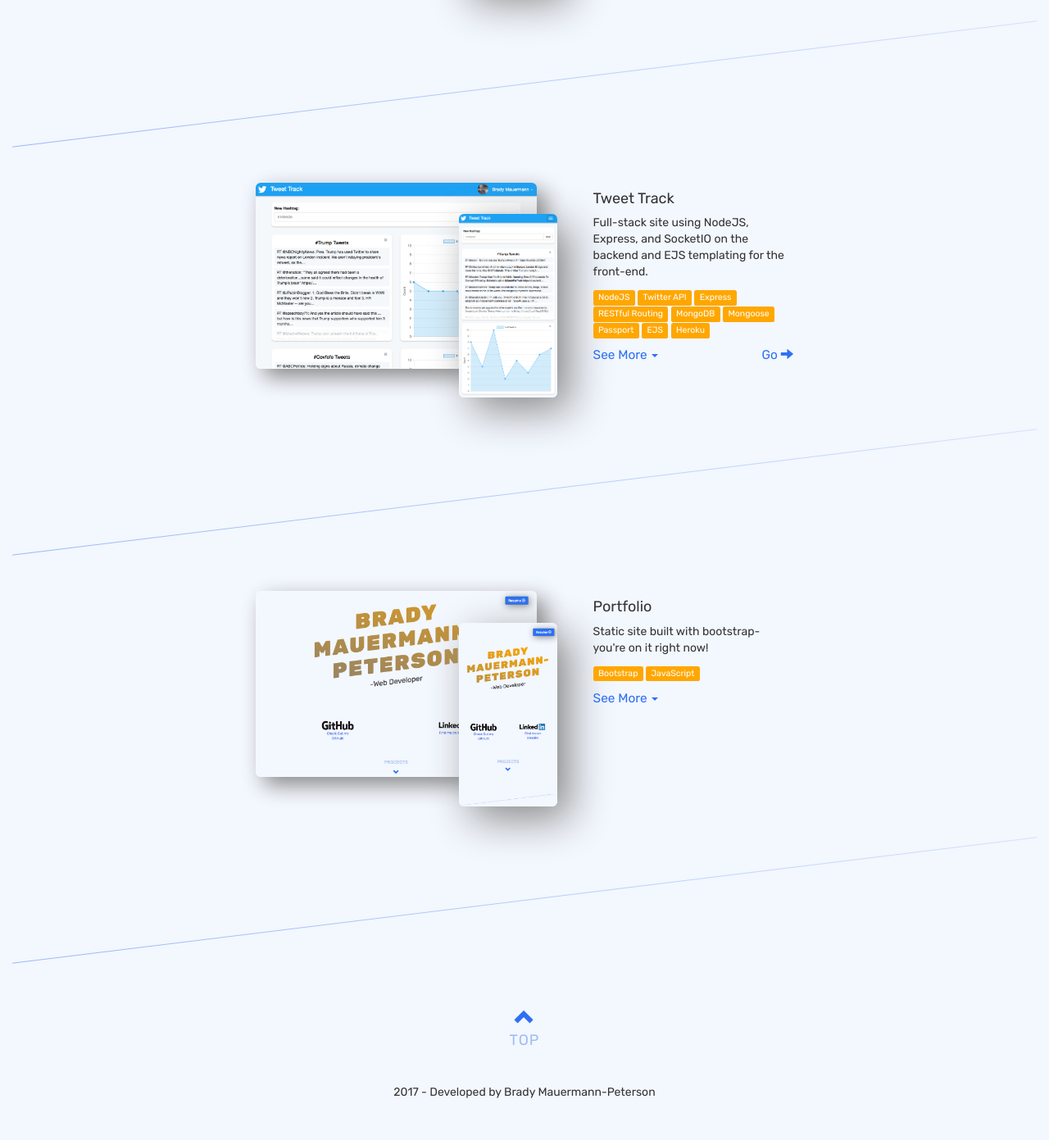
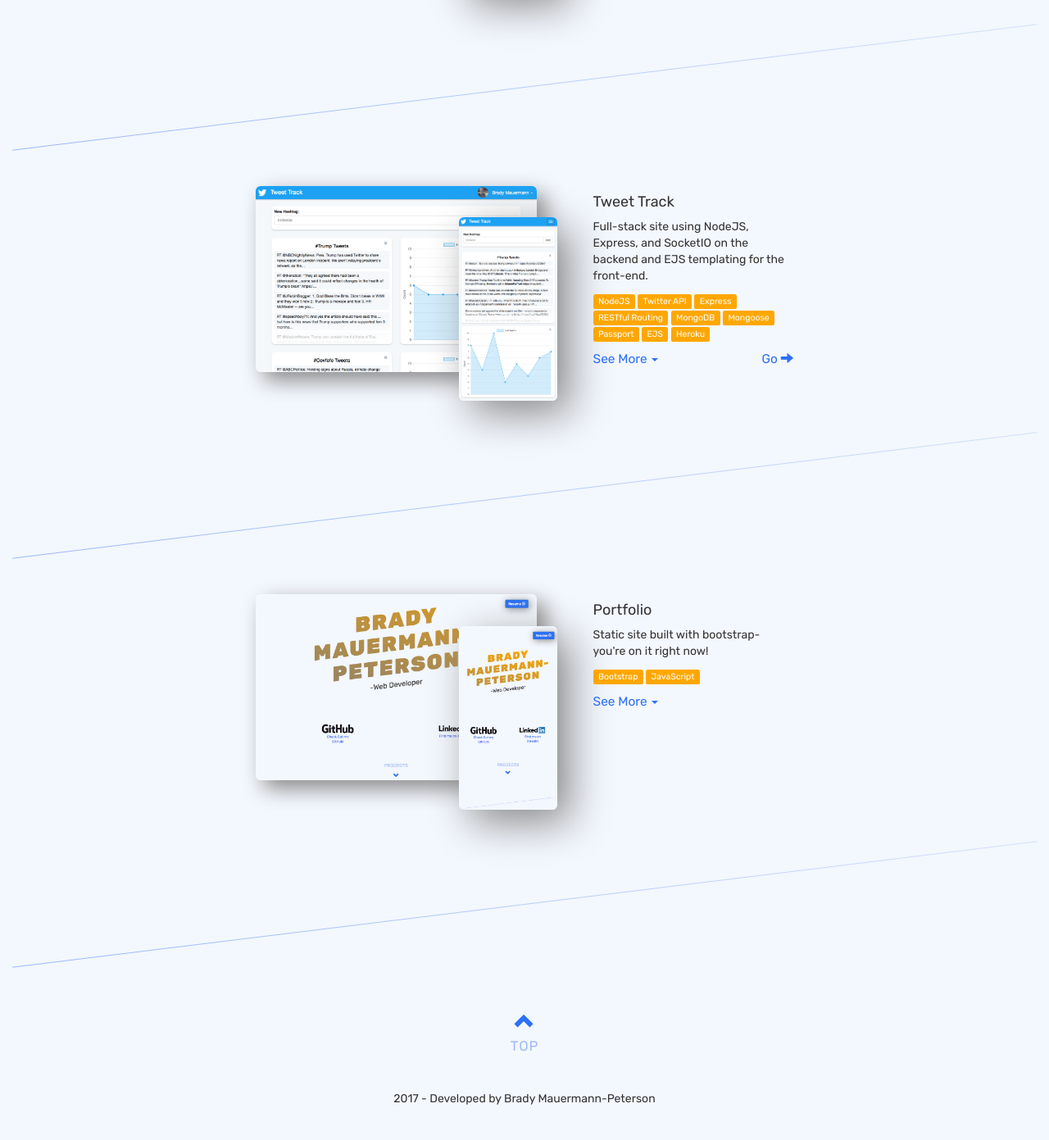
Before and after one commit to seifer8ff/portfolio, a website: page app/index.html in a window 1280 px wide. Shown: the part 1242-2633 px from the top of the page at 82% size. Drawn offline with Linux system fonts and the light colour scheme.

Commit message:
Better use of semantic elements
Fixed some warnings from the html validator and made better use of
semantic elements.

```diff
--- a/app/css/main.css
+++ b/app/css/main.css
@@ -48,7 +48,11 @@ a>img {
 	margin-bottom: 8%;
 }
 
-.scroll>h4 {
+.scroll>span:not(.glyphicon) {
+	display: block;
+	padding-top: 10px;
+	padding-bottom: 10px;
+	font-size: 1.2em;
 	letter-spacing: 1px;
 	color: #9FBCF6;
 }
--- a/app/index.html
+++ b/app/index.html
@@ -29,35 +29,34 @@
 </head>
 <body>
 	<header>
-		<a href="./img/mauermann-resume.pdf">
-			<button class="btn btn-primary" id="resume-floater">Resume
+		<a class="btn btn-primary" id="resume-floater" href="./img/mauermann-resume.pdf">
+			Resume
 			<span class="glyphicon glyphicon-download"></span>
-			</button>
 		</a>
 
 	</header>
 	<main>
 		<div class="container">
 			<div class="row">
-				<section class="col-xs-12 skew" id="page-title">
+				<div class="col-xs-12 skew" id="page-title">
 					<h1 class="gradient-text">Brady Mauermann-Peterson</h1>
 					<h4 class="small">-Web Developer</h4>
-				</section>
-				<section class="col-xs-4 col-xs-offset-1 col-sm-2 col-sm-offset-2 text-center">
+				</div>
+				<div class="col-xs-4 col-xs-offset-1 col-sm-2 col-sm-offset-2 text-center">
 					<a href="https://github.com/seifer8ff/">
 						<img class="img-responsive" src="./img/github-logo-cropped.png" alt="GitHub Logo">Check Out my GitHub!
 					</a>
-				</section>
-				<section class="col-xs-4 col-xs-offset-2 col-sm-2 col-sm-offset-4 text-center">
+				</div>
+				<div class="col-xs-4 col-xs-offset-2 col-sm-2 col-sm-offset-4 text-center">
 					<a href="https://www.linkedin.com/in/bradymauermann/">
 						<img class="img-responsive" src="./img/Logo-2C-128px-TM.png" alt="linkedIn Logo">Find me on linkedIn!
 					</a>
-				</section>
+				</div>
 			</div>
 			<div class="row">
 				<div class="col-sm-4 col-sm-offset-4 text-center">
 					<button class="scroll" id="scroll-projects">
-						<h4>PROJECTS</h4>
+						<span>PROJECTS</span>
 						<span class="glyphicon glyphicon-chevron-down"></span>
 					</button>
 				</div>
@@ -65,17 +64,17 @@
 		</div>
 		<div class="container-fluid">
 			<div class="row">
-				<section class="col-xs-12 skew" id="project-ow">
+				<div class="col-xs-12 skew" id="project-ow">
 					<hr>
-				</section>
 				</div>
-			<div class="row">
-				<article class="col-xs-12 col-lg-8 col-lg-offset-2">
-					<section class="col-xs-12 col-sm-6 col-sm-offset-1">
+			</div>
+			<article class="row">
+				<div class="col-xs-12 col-lg-8 col-lg-offset-2">
+					<div class="col-xs-12 col-sm-6 col-sm-offset-1">
 						<img class="img-rounded img-bottom" src="./img/ow-stats-desktop.jpg" alt="Overwatch Stats desktop site">
 						<img class="img-rounded img-top" src="./img/ow-stats-mobile.jpg" alt="Overwatch Stats mobile site">
-					</section>
-					<section class="col-xs-12 col-sm-4">
+					</div>
+					<div class="col-xs-12 col-sm-4">
 						<h4>Overwatch Stats</h4>
 						<p>
 							Front-end static site that uses Handlebars for templating.
@@ -97,21 +96,21 @@
 								The site pulls users' Overwatch statistics from one API, and hero information from another. The homepage allows users to toggle on display of heroes, and compare statistics with animated stat bar visualizations.
 							</div>
 						</div>
-					</section>
+					</div>
+				</div>
 			</article>
+			<div class="row">
+				<div class="col-xs-12 skew">
+					<hr>
 				</div>
-			<div class="row">
-				<section class="col-xs-12 skew">
-					<hr>
-				</section>
 			</div>
-			<div class="row">
-				<article class="col-xs-12 col-lg-8 col-lg-offset-2">
-					<section class="col-xs-12 col-sm-6 col-sm-offset-1">
+			<article class="row">
+				<div class="col-xs-12 col-lg-8 col-lg-offset-2">
+					<div class="col-xs-12 col-sm-6 col-sm-offset-1">
 						<img class="img-rounded img-bottom" src="./img/twitter-stream-desktop.jpg" alt="Twitter Stream desktop site">
 						<img class="img-rounded img-top" src="./img/twitter-stream-mobile.jpg" alt="Twitter Stream mobile site">
-					</section>
-					<section class="col-xs-12 col-sm-4">
+					</div>
+					<div class="col-xs-12 col-sm-4">
 						<h4>Tweet Track</h4>
 						<p>
 							Full-stack site using NodeJS, Express, and SocketIO on the backend and EJS templating for the front-end.
@@ -136,21 +135,21 @@
 								SocketIO is used to stream the tweets to users' DOM.
 							</div>
 						</div>
-					</section>
+					</div>
+				</div>
 			</article>
+			<div class="row">
+				<div class="col-xs-12 skew">
+					<hr>
 				</div>
-			<div class="row">
-				<section class="col-xs-12 skew">
-					<hr>
-				</section>
 			</div>
-			<div class="row">
-				<article class="col-xs-12 col-lg-8 col-lg-offset-2">
-					<section class="col-xs-12 col-sm-6 col-sm-offset-1">
+			<article class="row">
+				<div class="col-xs-12 col-lg-8 col-lg-offset-2">
+					<div class="col-xs-12 col-sm-6 col-sm-offset-1">
 						<img class="img-rounded img-bottom" src="./img/portfolio-desktop.jpg" alt="Portfolio desktop site">
 						<img class="img-rounded img-top" src="./img/portfolio-mobile.jpg" alt="Portfolio mobile site">
-					</section>
-					<section class="col-xs-12 col-sm-4">
+					</div>
+					<div class="col-xs-12 col-sm-4">
 						<h4>Portfolio</h4>
 						<p>Static site built with bootstrap- you're on it right now!</p>
 						<span class="label label-default">Bootstrap</span>
@@ -163,30 +162,29 @@
 								This site is designed to be simple, clean, and responsive.
 							</div>
 						</div>
-					</section>
+					</div>
+				</div>
 			</article>
+			<div class="row">
+				<div class="col-xs-12 skew">
+					<hr>
 				</div>
-			<div class="row">
-				<section class="col-xs-12 skew">
-					<hr>
-				</section>
 			</div>
 			<div class="row">
 				<div class="col-sm-4 col-sm-offset-4 text-center">
 					<button class="scroll" id="scroll-top">
 						<span class="glyphicon glyphicon-chevron-up"></span>
-						<h4>TOP</h4>
+						<span>TOP</span>
 					</button>
 				</div>
 			</div>
-			<div class="row">
+			<footer class="row">
 				<div class="col-sm-6 col-sm-offset-3 text-center">
-					<article id="footer">
+					<div id="footer">
 						<p>2017 - Developed by Brady Mauermann-Peterson</p>
-					</article>
-
 					</div>
 				</div>
+			</footer>
 		</div>
 	</main>
 
```
Lines whose indentation alone changed are shown as unchanged.
